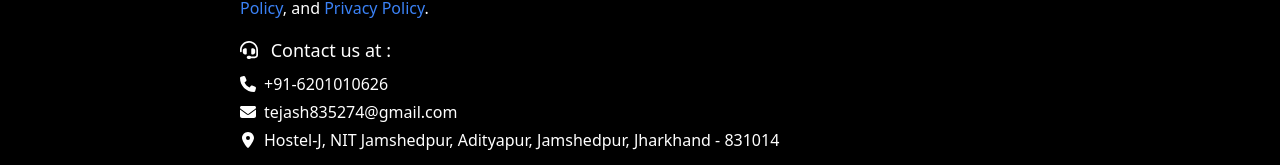
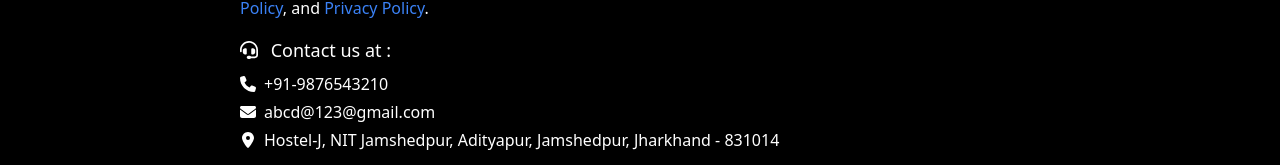
Before and after one commit to tejash-exe/Botania, a React (Vite) app in the folder frontend/: page /welcome in a window 1280 px wide. Shown: the part 2916-3081 px from the top of the page. Built offline with nearby package versions, Linux system fonts and the light colour scheme.

Commit message:
Removed personal info

```diff
--- a/frontend/src/pages/welcome/Welcome.jsx
+++ b/frontend/src/pages/welcome/Welcome.jsx
@@ -76,8 +76,8 @@ const Welcome = () => {
           <div className='md:max-w-[50rem] mx-4'>
             <div>By using this website, you automatically agree to our <Link target='_blank' to='https://merchant.razorpay.com/policy/PN2MkT4qFlPZzF/terms' className='text-blue-500'>Terms and Conditions</Link>, <Link target='_blank' to='https://merchant.razorpay.com/policy/PN2MkT4qFlPZzF/refund' className='text-blue-500'>Refund Policy</Link>, <Link target='_blank' to='https://merchant.razorpay.com/policy/PN2MkT4qFlPZzF/shipping' className='text-blue-500'>Shipping Policy</Link>, and <Link target='_blank' to='https://drive.google.com/file/d/1p5QMw-GU2e-FUJBX9bdoS-9h2FHHwHwo/view?usp=sharing' className='text-blue-500'>Privacy Policy</Link>.</div>
             <div className='mt-4 mb-2 text-lg'><FontAwesomeIcon className='mr-2' icon={faHeadset} /> Contact us at :</div>
-            <div className='mt-1'><FontAwesomeIcon className='mr-2 w-4 h-4' icon={faPhone} />+91-6201010626</div>
-            <div className='mt-1'><FontAwesomeIcon className='mr-2 w-4 h-4' icon={faEnvelope} />tejash835274@gmail.com</div>
+            <div className='mt-1'><FontAwesomeIcon className='mr-2 w-4 h-4' icon={faPhone} />+91-9876543210</div>
+            <div className='mt-1'><FontAwesomeIcon className='mr-2 w-4 h-4' icon={faEnvelope} />abcd@123@gmail.com</div>
             <div className='mt-1'><FontAwesomeIcon className='mr-2 w-4 h-4' icon={faLocationDot} />Hostel-J, NIT Jamshedpur, Adityapur, Jamshedpur, Jharkhand - 831014</div>
           </div>
         </div>
```
